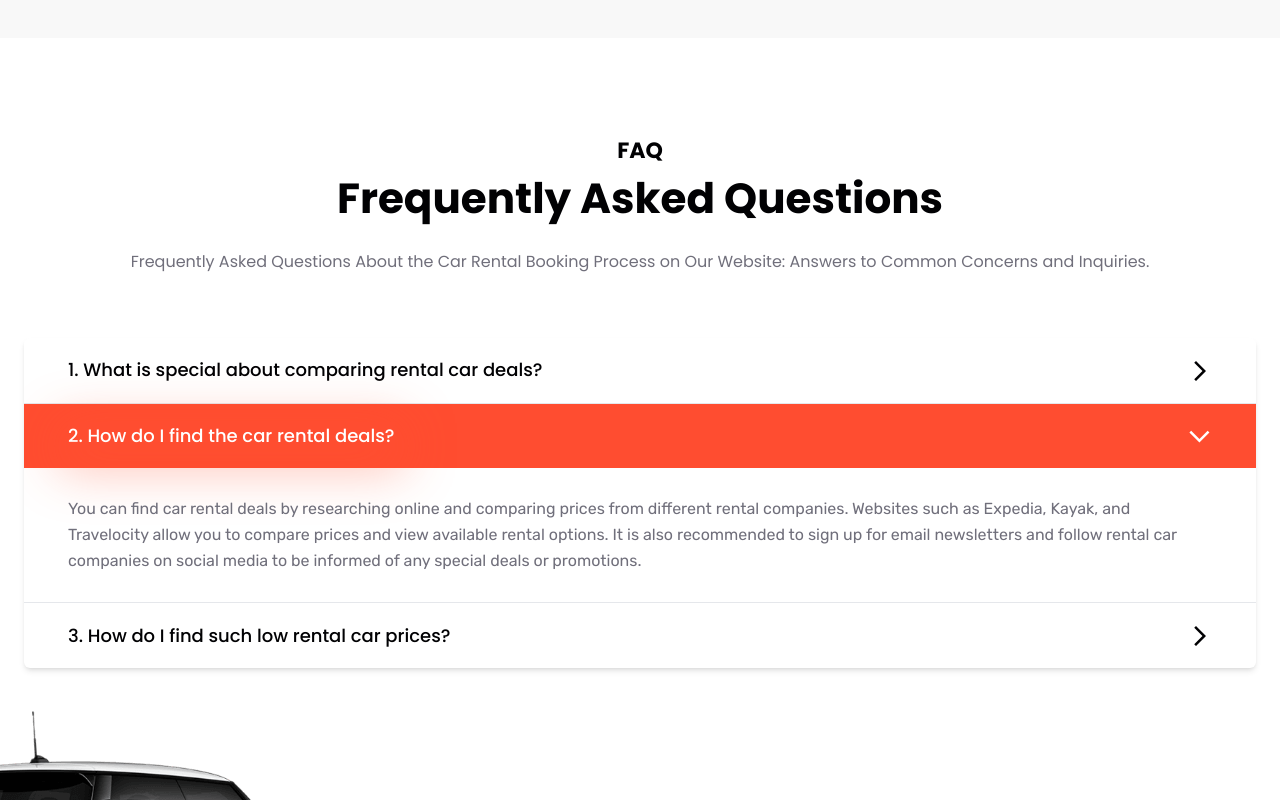
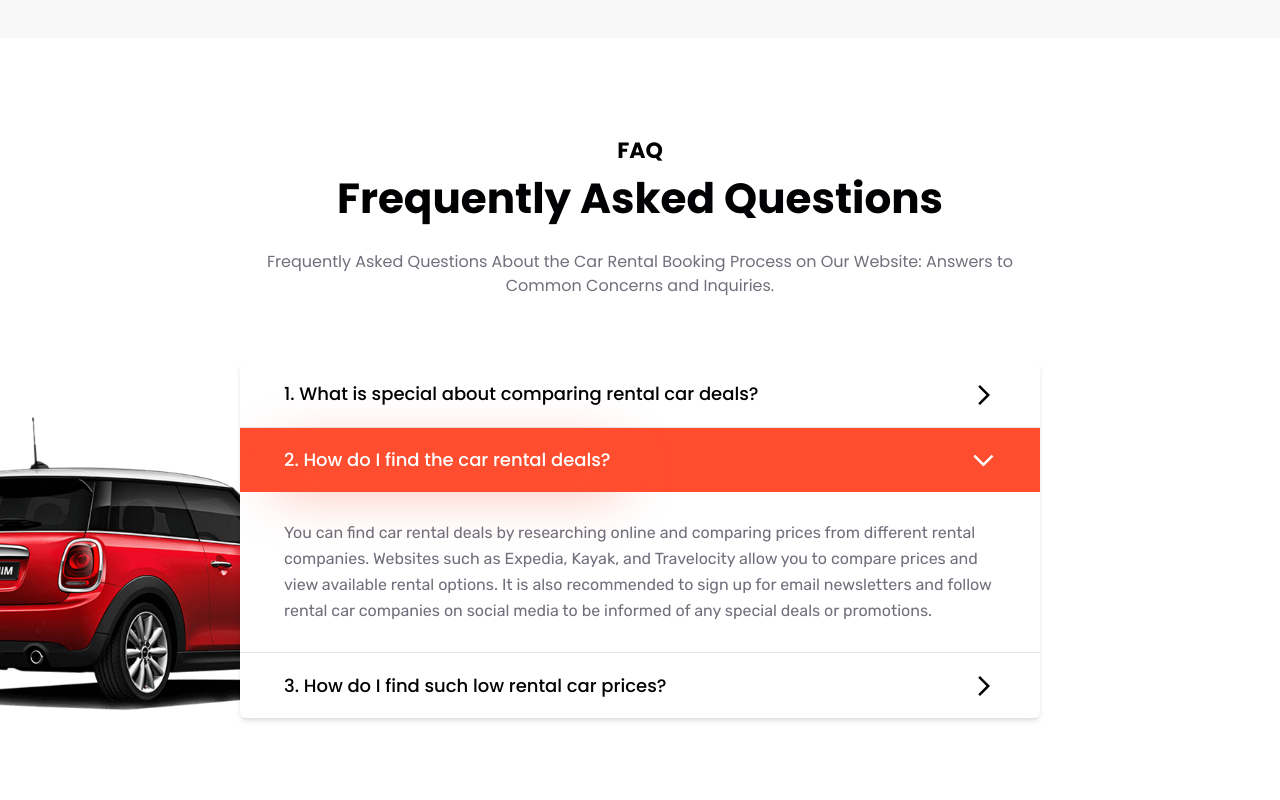
Before and after one commit to ndr-exe/car-rental, a Next.js app: page / in a window 1280 px wide. Shown: the part 4800-5600 px from the top of the page. Built offline with nearby package versions, Linux system fonts and the light colour scheme.

Commit message:
Style FAQs section for all screen sizes

```diff
--- a/app/components/FAQ/FaqSection.tsx
+++ b/app/components/FAQ/FaqSection.tsx
@@ -5,7 +5,7 @@ const FaqSection = () => {
   return (
     <div className="py-24 FaqSectionBg ">
       <section className="container px-6">
-        <div className={`${poppins.className} text-center mb-16 `}>
+        <div className={`${poppins.className} text-center mb-16 max-w-[50rem] mx-auto `}>
           <h5 className="text-[1.38rem] font-bold ">FAQ</h5>
           <h2 className="text-[2.63rem] font-bold leading-normal mb-5">
             Frequently Asked Questions
--- a/app/components/FAQ/Faqs.tsx
+++ b/app/components/FAQ/Faqs.tsx
@@ -13,8 +13,8 @@ const Faqs = () => {
   };
 
   return (
-    <div className="min-h-[800px]">
-      <ul className="bg-white shadow-md rounded-md overflow-hidden">
+    <div className="min-h-[48rem] xs:min-h-[38rem] sm:min-h-[30rem] md:min-h-[26rem] lg:min-h-[24rem]">
+      <ul className="bg-white shadow-md rounded-md overflow-hidden max-w-[50rem] mx-auto">
         <ExpandablePanel
           panel="panel1"
           question="1. What is special about comparing rental car deals?"
```
